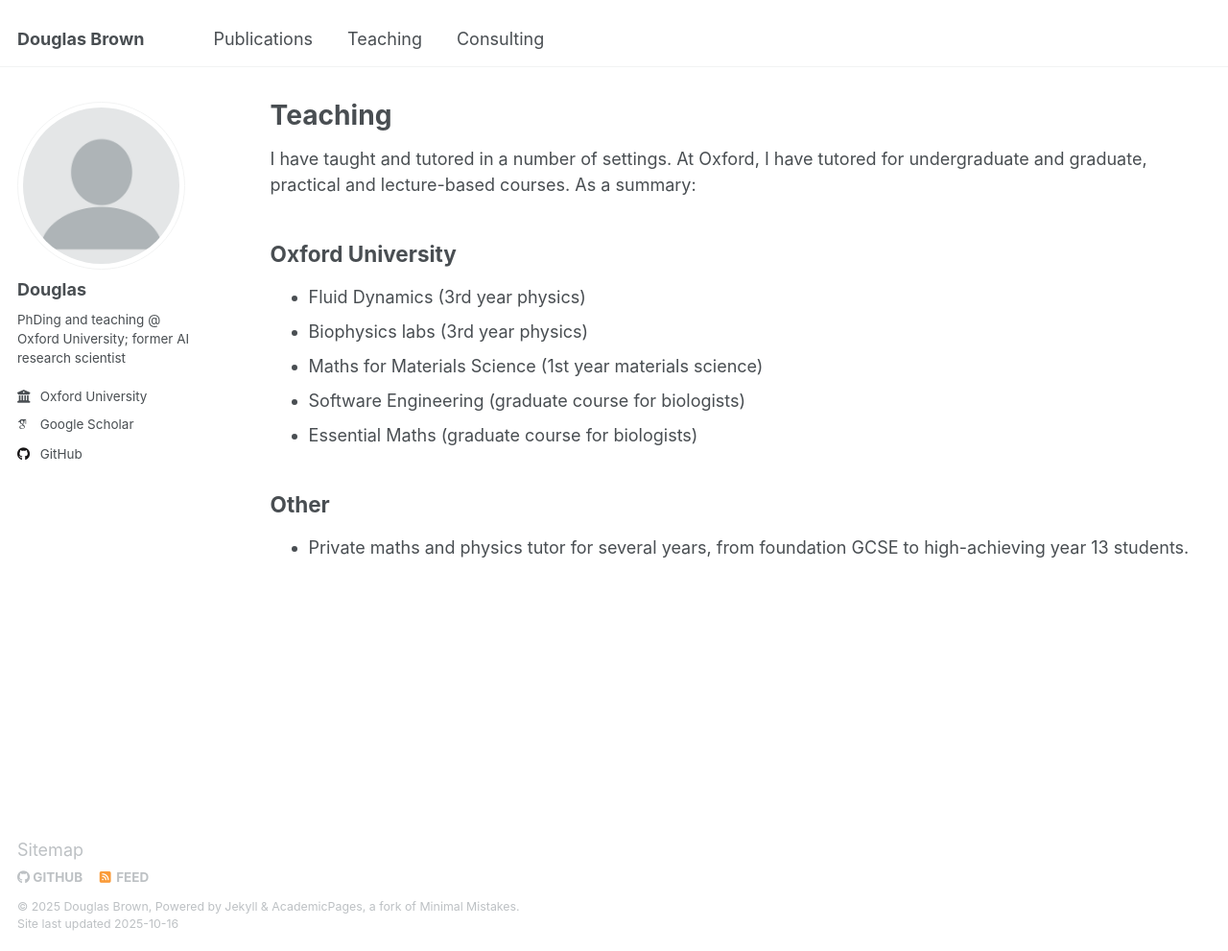
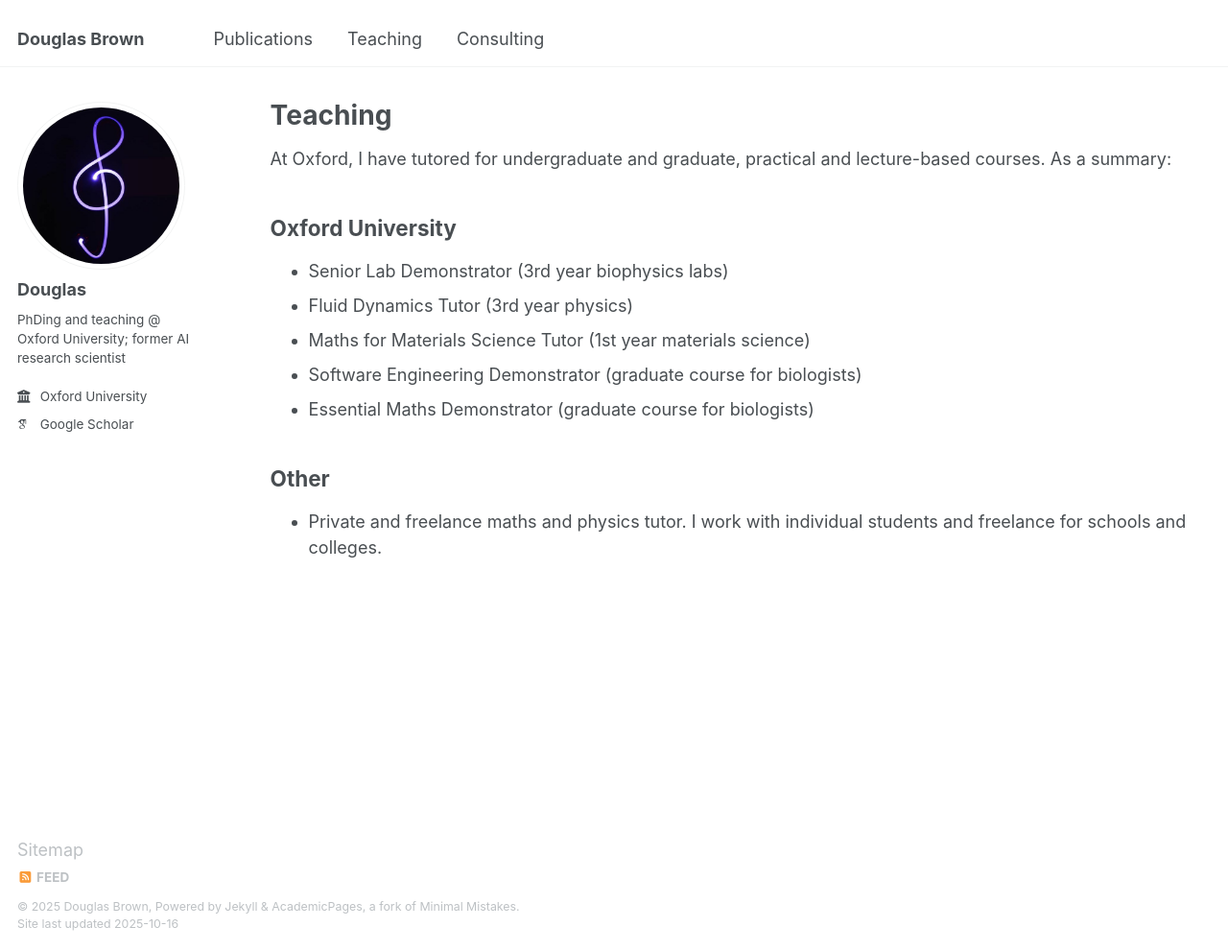
Before and after one commit to macmyn/macmyn.github.io, a Jekyll site: the page built from _pages/teaching.md, in a window 1280 px wide and 991 px high. Shown: the whole window at 96% size. Built offline with Jekyll 4.4.1, drawn with Linux system fonts in a browser that asks for light colours; some web fonts are replaced.

Commit message:
images and teaching update

```diff
--- a/_config.yml
+++ b/_config.yml
@@ -22,7 +22,7 @@ repository               : "macmyn.github.io"
 #               Additional customization can be done by editing /_includes/author-profile.html
 author:
   # Biographic information
-  avatar           : "profile.png"
+  avatar           : "8.jpg"
   name             : "Douglas"
   pronouns         : # example: "she/her"
   bio              : "PhDing and teaching @ Oxford University; former AI research scientist"
@@ -45,7 +45,7 @@ author:
   bitbucket        : # Username - Update with your username on the site
   codepen          : # Username
   dribbble         : # Username
-  github           : "macmyn"
+  # github           : "macmyn"
   kaggle           : # Username
   stackoverflow    : # User number or user number and name (i.e., use "1" or "1/jeff-atwood")
 
--- a/_includes/head/custom.html
+++ b/_includes/head/custom.html
@@ -4,11 +4,12 @@
 
 <!-- favicon from https://commons.wikimedia.org/wiki/File:OOjs_UI_icon_academic-progressive.svg -->
 <link rel="apple-touch-icon" sizes="180x180" href="{{ base_path }}/images/apple-touch-icon-180x180.png"/>
-<link rel="icon" type="image/svg+xml" href="{{ base_path }}/images/favicon.svg"/>
+<!-- <link rel="icon" type="image/svg+xml" href="{{ base_path }}/images/favicon.svg"/> -->
+<link rel="icon" type="image/jpg" href="{{ base_path }}/images/8.jpg"/>
 <link rel="icon" type="image/png" href="{{ base_path }}/images/favicon-32x32.png" sizes="32x32"/>
 <link rel="icon" type="image/png" href="{{ base_path }}/images/favicon-192x192.png" sizes="192x192"/>
 <link rel="manifest" href="{{ base_path }}/images/manifest.json"/>
-<link rel="icon" href="/images/favicon.ico"/>
+<link rel="icon" href="/images/icon.icns"/>
 <meta name="theme-color" content="#ffffff"/>
 <link rel="stylesheet" href="{{ base_path }}/assets/css/academicons.css"/>
 
--- a/_pages/teaching.md
+++ b/_pages/teaching.md
@@ -5,13 +5,13 @@ permalink: /teaching/
 author_profile: true
 ---
 
-I have taught and tutored in a number of settings. At Oxford, I have tutored for undergraduate and graduate, practical and lecture-based courses. As a summary:
+At Oxford, I have tutored for undergraduate and graduate, practical and lecture-based courses. As a summary:
 ## Oxford University
-- Fluid Dynamics (3rd year physics)
-- Biophysics labs (3rd year physics)
-- Maths for Materials Science (1st year materials science)
-- Software Engineering (graduate course for biologists)
-- Essential Maths (graduate course for biologists)
+- Senior Lab Demonstrator (3rd year biophysics labs)
+- Fluid Dynamics Tutor (3rd year physics)
+- Maths for Materials Science Tutor (1st year materials science)
+- Software Engineering Demonstrator (graduate course for biologists)
+- Essential Maths Demonstrator (graduate course for biologists)
 
 ## Other
-- Private maths and physics tutor for several years, from foundation GCSE to high-achieving year 13 students.
+- Private and freelance maths and physics tutor. I work with individual students and freelance for schools and colleges.
```
Also changed, not shown: _pages/consult.md (+11 -5 lines), images/8.jpg (added), images/favicon-192x192.png, images/favicon-192x192__.png (added), images/favicon-32x32.png, images/favicon-32x32__.png (added), images/favicon-512x512.png, images/favicon-512x512__.png (added), images/favicon__.ico (renamed from images/favicon.ico), images/favicon__.svg (renamed from images/favicon.svg), images/profile.jpg (added), 1 other file.
